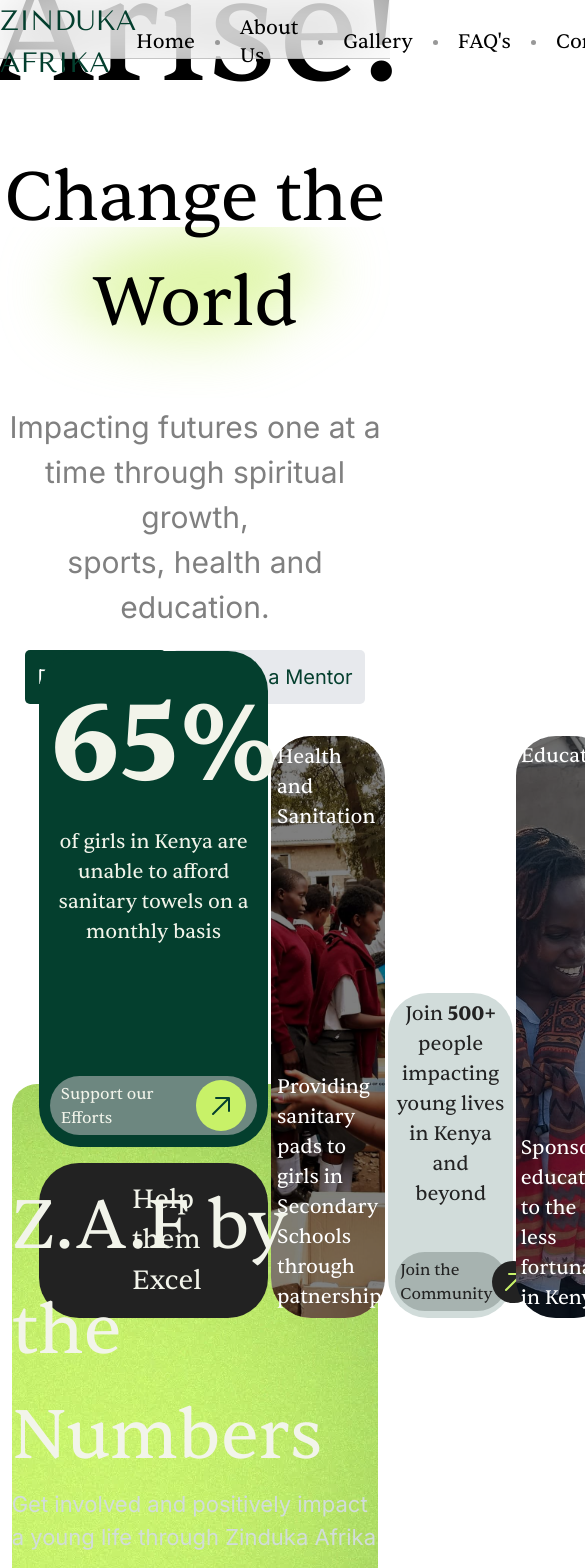
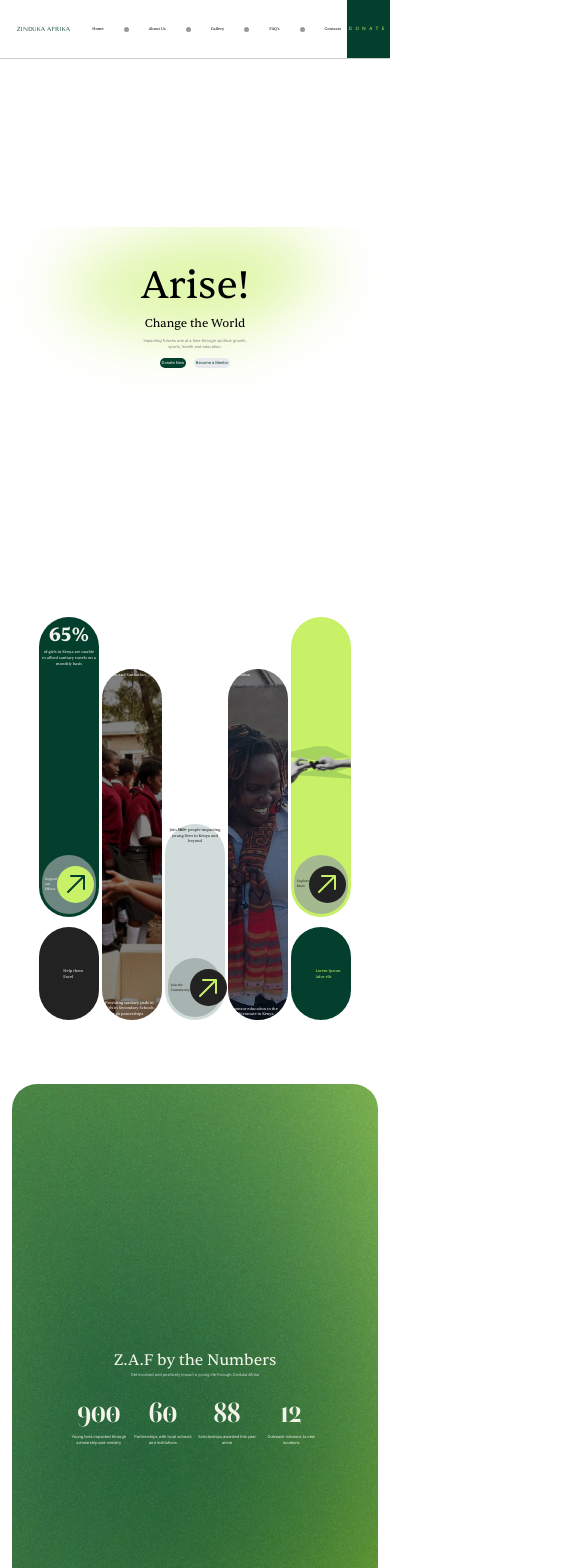
Before and after one commit to koechian/zinduka-afrika, a Next.js app: page / in a window 390 px wide. Shown: the top 1568 px of the page, 585 px wide, since content can reach past the window. Built offline with nearby package versions, Linux system fonts and the light colour scheme.

Commit message:
Responsive design elements

```diff
--- /dev/null
+++ b/src/app/components/Sections/Change/ChangeSection.tsx
@@ -0,0 +1,18 @@
+import React from "react";
+import styles from "./styles.module.css";
+
+const ChangeSection = () => {
+  return (
+    <section
+      className={styles.wrapper}
+      style={{ backgroundImage: "url(/change.svg)" }}
+    >
+      <p>
+        Join us and be part of a positive change in the world. <br />
+        With over:
+      </p>
+    </section>
+  );
+};
+
+export default ChangeSection;
--- /dev/null
+++ b/src/app/components/Sections/Change/styles.module.css
@@ -0,0 +1,17 @@
+.wrapper {
+  width: 100vw;
+  height: 100vh;
+  padding: 3%;
+  outline: red dotted;
+  background-position: center;
+  background-repeat: no-repeat;
+  background-size: cover;
+
+  display: flex;
+  align-items: center;
+  justify-content: center;
+}
+.wrapper p {
+  font-size: 2vw;
+  text-align: center;
+}
--- a/src/app/components/Sections/hero/Hero.tsx
+++ b/src/app/components/Sections/Hero/Hero.tsx
@@ -33,8 +33,8 @@ const Hero = () => {
           >
             <div className={styles.cardContentWrapper}>
               <div className={styles.cardMedBody}>
-                <h1 style={{ fontWeight: "bold", fontSize: "110px" }}>65%</h1>
-                <p style={{ fontSize: "20px" }}>
+                <h1 style={{ fontWeight: "bold", fontSize: "5vw" }}>65%</h1>
+                <p style={{ fontSize: "1vw" }}>
                   of girls in Kenya are unable to afford sanitary towels on a
                   monthly basis
                 </p>
@@ -86,7 +86,7 @@ const Hero = () => {
           >
             <div className={styles.cardContentWrapper}>
               <div className={styles.cardMedBody} style={{ color: "#222222" }}>
-                <p style={{ fontSize: "20px" }}>
+                <p style={{ fontSize: "1vw" }}>
                   Join <strong>500+</strong> people impacting young lives in
                   Kenya and beyond
                 </p>
@@ -120,7 +120,7 @@ const Hero = () => {
             style={{
               backgroundImage: "url(/hand.svg)",
               backgroundColor: "#C8F168",
-              backgroundSize: "unset",
+              backgroundSize: "contain",
             }}
           >
             <div className={styles.cardContentWrapper}>
--- a/src/app/components/Sections/hero/hero.module.css
+++ b/src/app/components/Sections/Hero/hero.module.css
@@ -12,17 +12,17 @@
 }
 .heroText {
   text-align: center;
-  font-size: 70px;
-  padding-bottom: 50px;
+  font-size: 3vw;
+  padding-bottom: 1.2vw;
 }
 .heroSpan {
-  font-size: 150px;
+  font-size: 10vw;
 }
 .hero p {
   text-align: center;
   color: grey;
-  font-size: 30px;
-  margin-bottom: 20px;
+  font-size: 1vw;
+  margin-bottom: 1vh;
 }
 .buttonContainer {
   display: flex;
@@ -63,7 +63,7 @@
 }
 .overlay {
   color: var(--white-hex);
-  font-size: 20px;
+  font-size: 1vw;
   padding: 5%;
   background-color: rgba(1, 1, 1, 0.5);
   height: 100%;
@@ -91,7 +91,7 @@
   width: 100%;
   height: 7vh;
   border-radius: inherit;
-  font-size: 16px;
+  font-size: 0.85vw;
   display: flex;
   align-items: center;
   justify-content: space-between;
@@ -116,7 +116,7 @@
 }
 .smallcontentWrapper div:nth-of-type(2) {
   width: 60%;
-  font-size: 27px;
+  font-size: 1vw;
   display: flex;
   align-items: center;
 }
--- a/src/app/components/Utils/navbar/Navbar.tsx
+++ b/src/app/components/Sections/Navbar/Navbar.tsx
@@ -12,7 +12,7 @@ const Navbar = () => {
         <ul className="flex items-center justify-evenly">
           <li>
             <div className="link-container ">
-              <a className="text-xl" href="#">
+              <a className={styles.linkText} href="#">
                 Home
               </a>
             </div>
@@ -30,7 +30,7 @@ const Navbar = () => {
           </li>
           <li className="ml-5">
             <div className="link-container">
-              <a className="text-xl " href="#">
+              <a className={styles.linkText} href="#">
                 About Us
               </a>
             </div>
@@ -48,7 +48,7 @@ const Navbar = () => {
           </li>
           <li className="ml-5">
             <div className="link-container">
-              <a className="text-xl " href="#">
+              <a className={styles.linkText} href="#">
                 Gallery
               </a>
             </div>
@@ -66,7 +66,7 @@ const Navbar = () => {
           </li>
           <li className="ml-5">
             <div className="link-container">
-              <a className="text-xl " href="#">
+              <a className={styles.linkText} href="#">
                 FAQ's
               </a>
             </div>
@@ -84,7 +84,7 @@ const Navbar = () => {
           </li>
           <li className="ml-5">
             <div className="link-container">
-              <a className="text-xl" href="#">
+              <a className={styles.linkText} href="#">
                 Contacts
               </a>
             </div>
--- a/src/app/components/Utils/navbar/navbar.module.css
+++ b/src/app/components/Sections/Navbar/navbar.module.css
@@ -18,7 +18,7 @@
   color: var(--dark-green-hex);
 }
 .logoText {
-  font-size: 28px;
+  font-size: 1.5vw;
   letter-spacing: 4.5%;
   color: var(--dark-green-hex);
 }
@@ -37,5 +37,8 @@
 
 .donate {
   letter-spacing: 3.5px;
-  font-size: 18px;
+  font-size: 1.15vw;
 }
+.linkText {
+  font-size: 1vw;
+}
--- a/src/app/components/Sections/Numbers/Numbers.tsx
+++ b/src/app/components/Sections/Numbers/Numbers.tsx
@@ -10,10 +10,10 @@ const Numbers = () => {
         style={{ backgroundImage: "url(/numbers.webp" }}
       >
         <div className={styles.titleText}>
-          <h1 style={{ fontSize: "70px" }}>Z.A.F by the Numbers</h1>
+          <h1 style={{ fontSize: "4vw" }}>Z.A.F by the Numbers</h1>
           <p
             className={inter.className}
-            style={{ fontSize: "22px", color: "#D1DCDA" }}
+            style={{ fontSize: "1vw", color: "#D1DCDA", textAlign: "center" }}
           >
             Get involved and positively impact a young life through Zinduka
             Afrika
@@ -23,7 +23,7 @@ const Numbers = () => {
           <div className={styles.numbersDiv}>
             <div
               className={boska.className}
-              style={{ fontSize: "150px", fontWeight: "bold" }}
+              style={{ fontSize: "7vw", fontWeight: "bold" }}
             >
               900
             </div>
@@ -36,7 +36,7 @@ const Numbers = () => {
           <div className={styles.numbersDiv}>
             <div
               className={boska.className}
-              style={{ fontSize: "150px", fontWeight: "bold" }}
+              style={{ fontSize: "7vw", fontWeight: "bold" }}
             >
               60
             </div>
@@ -49,7 +49,7 @@ const Numbers = () => {
           <div className={styles.numbersDiv}>
             <div
               className={boska.className}
-              style={{ fontSize: "150px", fontWeight: "bold" }}
+              style={{ fontSize: "7vw", fontWeight: "bold" }}
             >
               88
             </div>
@@ -62,7 +62,7 @@ const Numbers = () => {
           <div className={styles.numbersDiv}>
             <div
               className={boska.className}
-              style={{ fontSize: "150px", fontWeight: "bold" }}
+              style={{ fontSize: "7vw", fontWeight: "bold" }}
             >
               12
             </div>
--- a/src/app/components/Sections/Numbers/styles.module.css
+++ b/src/app/components/Sections/Numbers/styles.module.css
@@ -11,6 +11,9 @@
   flex-direction: column;
   align-items: center;
   justify-content: center;
+  background-repeat: no-repeat;
+  background-position: center;
+  background-size: cover;
 }
 .titleText {
   color: var(--beige-hex);
@@ -29,6 +32,6 @@
   color: var(--beige-hex);
 }
 .text {
-  font-size: 20px;
+  font-size: 1vw;
   text-align: center;
 }
--- a/src/app/components/Utils/button/button.module.css
+++ b/src/app/components/Utils/button/button.module.css
@@ -1,8 +1,8 @@
 .button {
-  padding: 12px;
+  padding: 0.5vw;
   border-radius: 5px;
   border: none;
-  font-size: 20px;
+  font-size: 1vw;
 }
 .primaryButton {
   color: var(--white-hex);
--- a/src/app/page.tsx
+++ b/src/app/page.tsx
@@ -1,6 +1,7 @@
 import Numbers from "./components/Sections/Numbers/Numbers";
-import Hero from "./components/Sections/hero/Hero";
-import Navbar from "./components/Utils/navbar/Navbar";
+import Hero from "./components/Sections/Hero/Hero";
+import Navbar from "./components/Sections/Navbar/Navbar";
+import ChangeSection from "./components/Sections/Change/ChangeSection";
 
 export default function Home() {
   return (
@@ -8,6 +9,7 @@ export default function Home() {
       <Navbar />
       <Hero />
       <Numbers />
+      <ChangeSection />
     </>
   );
 }
```
Also changed, not shown: public/change.svg (added).
